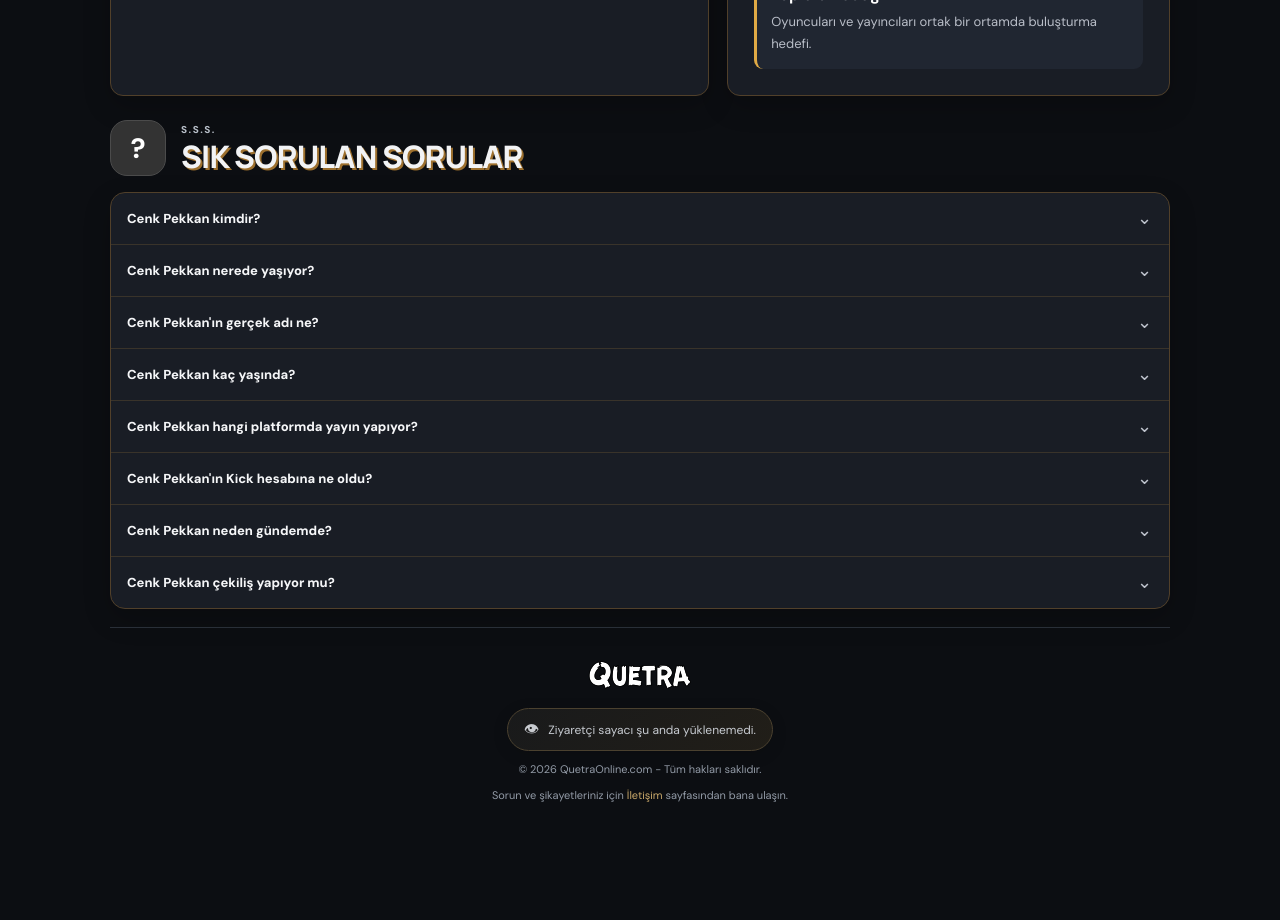
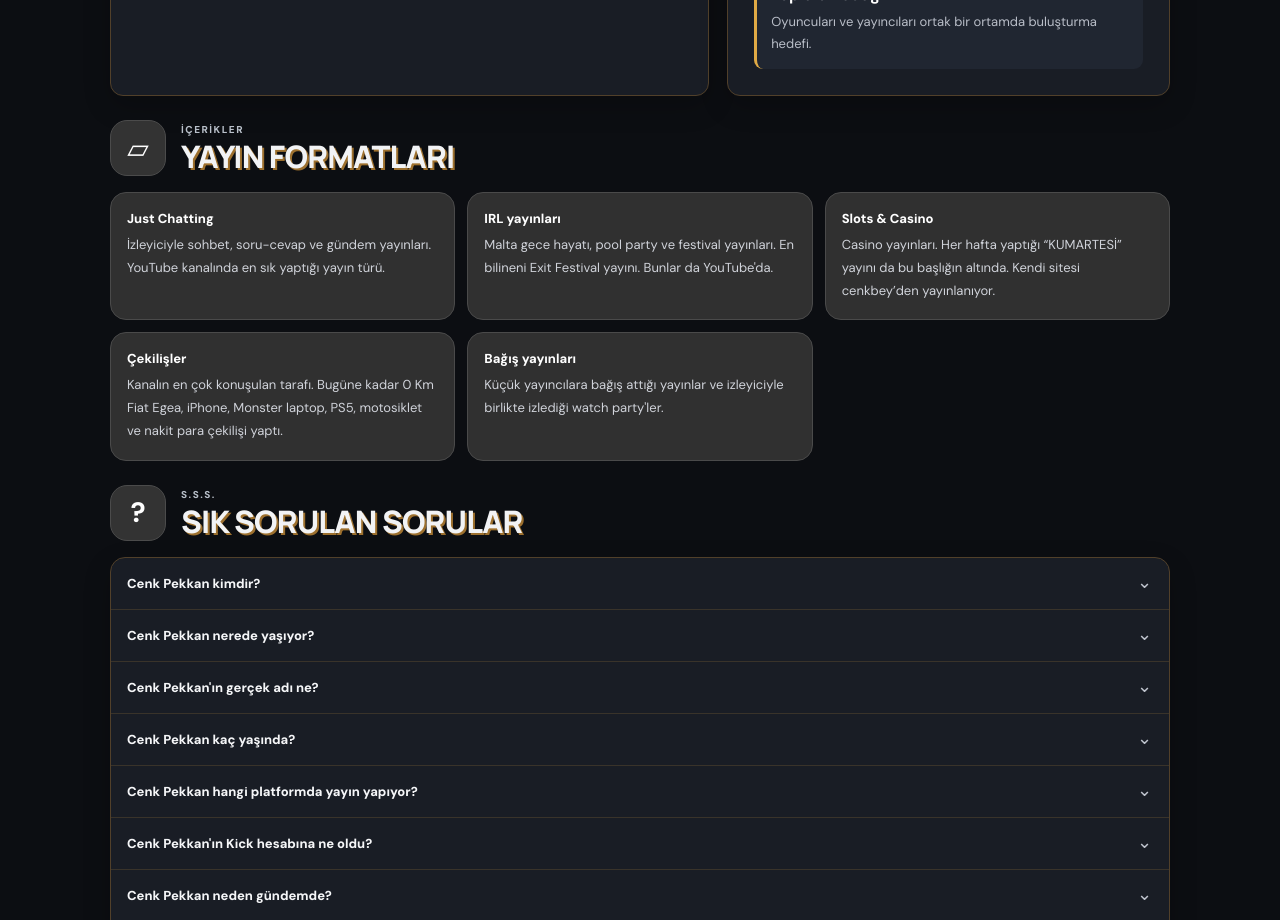
Before and after one commit to quetraonline/quetraonline, a Next.js app: page /hakkimda in a window 1280 px wide. Shown: the part 2000-2920 px from the top of the page. Before the commit the page ends 2857 px from the top, so only its background shows below. Built offline with nearby package versions, Linux system fonts and the light colour scheme; no server answers.

Commit message:
Add stream content formats section above FAQ

```diff
--- a/app/hakkimda/page.js
+++ b/app/hakkimda/page.js
@@ -108,6 +108,23 @@ export default function AboutPage() {
             </div>
           </aside>
         </section>
+        <section className="formats-section">
+          <div className="formats-heading">
+            <div className="formats-icon" aria-hidden="true">▱</div>
+            <div><span>İÇERİKLER</span><h2>YAYIN FORMATLARI</h2></div>
+          </div>
+          <div className="formats-grid">
+            {[
+              ["Just Chatting", "İzleyiciyle sohbet, soru-cevap ve gündem yayınları. YouTube kanalında en sık yaptığı yayın türü."],
+              ["IRL yayınları", "Malta gece hayatı, pool party ve festival yayınları. En bilineni Exit Festival yayını. Bunlar da YouTube'da."],
+              ["Slots & Casino", "Casino yayınları. Her hafta yaptığı “KUMARTESİ” yayını da bu başlığın altında. Kendi sitesi cenkbey’den yayınlanıyor."],
+              ["Çekilişler", "Kanalın en çok konuşulan tarafı. Bugüne kadar 0 Km Fiat Egea, iPhone, Monster laptop, PS5, motosiklet ve nakit para çekilişi yaptı."],
+              ["Bağış yayınları", "Küçük yayıncılara bağış attığı yayınlar ve izleyiciyle birlikte izlediği watch party'ler."]
+            ].map(([title, description]) => (
+              <article className="format-card" key={title}><h3>{title}</h3><p>{description}</p></article>
+            ))}
+          </div>
+        </section>
         <section className="faq-section">
           <div className="faq-heading">
             <div className="faq-icon" aria-hidden="true">?</div>
@@ -180,6 +197,15 @@ export default function AboutPage() {
         .platform-copy strong{font-size:12px;color:#d7d9de;font-weight:700}
         .platform-copy small{font-size:11px;color:#c4c8d0}
         .platform-arrow{margin-left:auto;color:#c4c4c4;font-size:16px}
+        .formats-section{margin-top:24px}
+        .formats-heading{display:flex;align-items:center;gap:15px;margin:0 0 16px}
+        .formats-icon{width:56px;height:56px;flex:0 0 56px;display:grid;place-items:center;border:1px solid #4b4b4b;border-radius:17px;background:#333;color:#fff;font-size:28px}
+        .formats-heading span{display:block;color:#b9c0ca;font-size:10px;font-weight:800;letter-spacing:1.5px;margin-bottom:3px}
+        .formats-heading h2{margin:0;color:#f2f3f5;font:900 clamp(22px,3vw,31px)/1.1 Manrope,sans-serif;letter-spacing:-.8px;text-transform:uppercase;text-shadow:2px 2px 0 #9d702e}
+        .formats-grid{display:grid;grid-template-columns:repeat(3,minmax(0,1fr));gap:12px}
+        .format-card{min-height:126px;padding:17px 16px;border:1px solid #4a4a4a;border-radius:16px;background:#303030}
+        .format-card h3{margin:0 0 7px;color:#fff;font-size:13px;font-weight:900}
+        .format-card p{margin:0;color:#d0d3da;font-size:13px;line-height:1.75}
         .faq-section{margin-top:24px}
         .faq-heading{display:flex;align-items:center;gap:15px;margin:0 0 16px}
         .faq-icon{width:56px;height:56px;flex:0 0 56px;display:grid;place-items:center;border:1px solid #4b4b4b;border-radius:17px;background:#333;color:#fff;font-size:28px;font-weight:800}
@@ -204,7 +230,7 @@ export default function AboutPage() {
         .about-links{display:flex;flex-wrap:wrap;gap:10px;margin-top:18px}
         .about-links a{color:#fff;text-decoration:none;border:1px solid #9d702e;background:#332719;padding:10px 14px;border-radius:8px;font-weight:700;font-size:13px}
         .about-links a:hover{border-color:#f0c36b;background:#49351c}
-        @media(max-width:700px){.faq-heading{gap:11px}.faq-icon{width:48px;height:48px;flex-basis:48px}.faq-item summary{min-height:49px;padding-left:12px;font-size:12px}.faq-item p{padding-left:12px;font-size:12px}.platform-heading{gap:11px}.platform-icon{width:48px;height:48px;flex-basis:48px}.platform-row{min-height:57px;padding:9px 12px;gap:11px}.platform-copy b{font-size:12px}.platform-copy strong{font-size:11px}.profile-heading{gap:11px}.profile-icon{width:48px;height:48px;flex-basis:48px}.profile-row{grid-template-columns:minmax(112px,38%) 1fr;gap:10px;padding:9px 12px;min-height:42px}.profile-row span,.profile-row strong{font-size:11px}.about-page{padding-top:24px}.about-hero{grid-template-columns:1fr;padding:25px 19px 14px}.about-hero-copy{order:1}.about-hero-visual{order:2;min-height:145px;margin-top:10px}.about-hero-visual img{height:120px;width:min(75%,280px)}.about-hero h1{font-size:clamp(25px,7vw,35px)}.about-hero p{font-size:12px}.about-facts{gap:18px;margin-top:17px}.about-facts strong{font-size:15px}.about-grid{grid-template-columns:1fr}.about-panel{padding:21px}}
+        @media(max-width:900px){.formats-grid{grid-template-columns:repeat(2,minmax(0,1fr))}}\n        @media(max-width:700px){.formats-heading{gap:11px}.formats-icon{width:48px;height:48px;flex-basis:48px}.formats-grid{grid-template-columns:1fr}.format-card{min-height:unset;padding:15px}.faq-heading{gap:11px}.faq-icon{width:48px;height:48px;flex-basis:48px}.faq-item summary{min-height:49px;padding-left:12px;font-size:12px}.faq-item p{padding-left:12px;font-size:12px}.platform-heading{gap:11px}.platform-icon{width:48px;height:48px;flex-basis:48px}.platform-row{min-height:57px;padding:9px 12px;gap:11px}.platform-copy b{font-size:12px}.platform-copy strong{font-size:11px}.profile-heading{gap:11px}.profile-icon{width:48px;height:48px;flex-basis:48px}.profile-row{grid-template-columns:minmax(112px,38%) 1fr;gap:10px;padding:9px 12px;min-height:42px}.profile-row span,.profile-row strong{font-size:11px}.about-page{padding-top:24px}.about-hero{grid-template-columns:1fr;padding:25px 19px 14px}.about-hero-copy{order:1}.about-hero-visual{order:2;min-height:145px;margin-top:10px}.about-hero-visual img{height:120px;width:min(75%,280px)}.about-hero h1{font-size:clamp(25px,7vw,35px)}.about-hero p{font-size:12px}.about-facts{gap:18px;margin-top:17px}.about-facts strong{font-size:15px}.about-grid{grid-template-columns:1fr}.about-panel{padding:21px}}
       `}</style>
     </main>
   );
```
